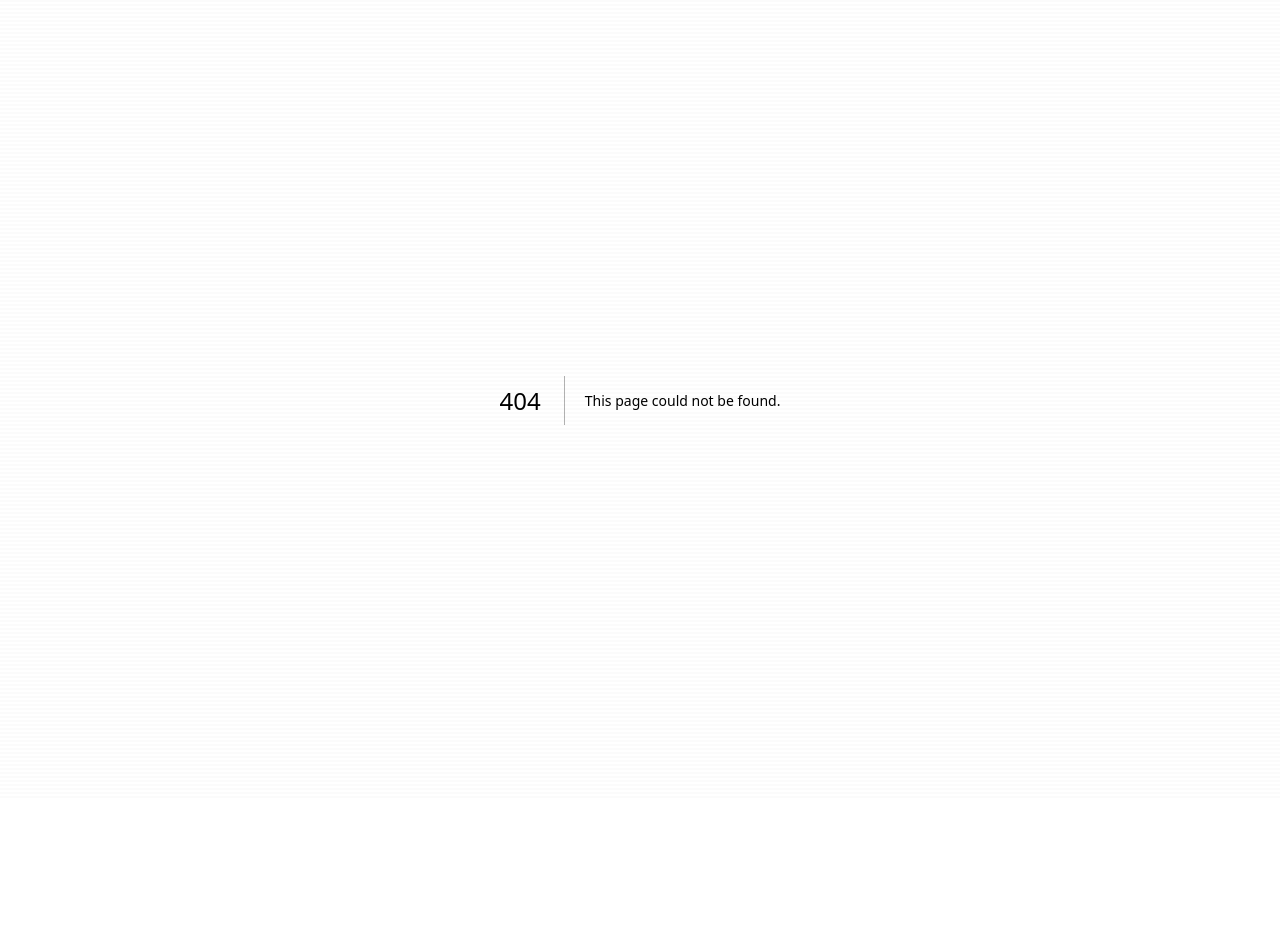
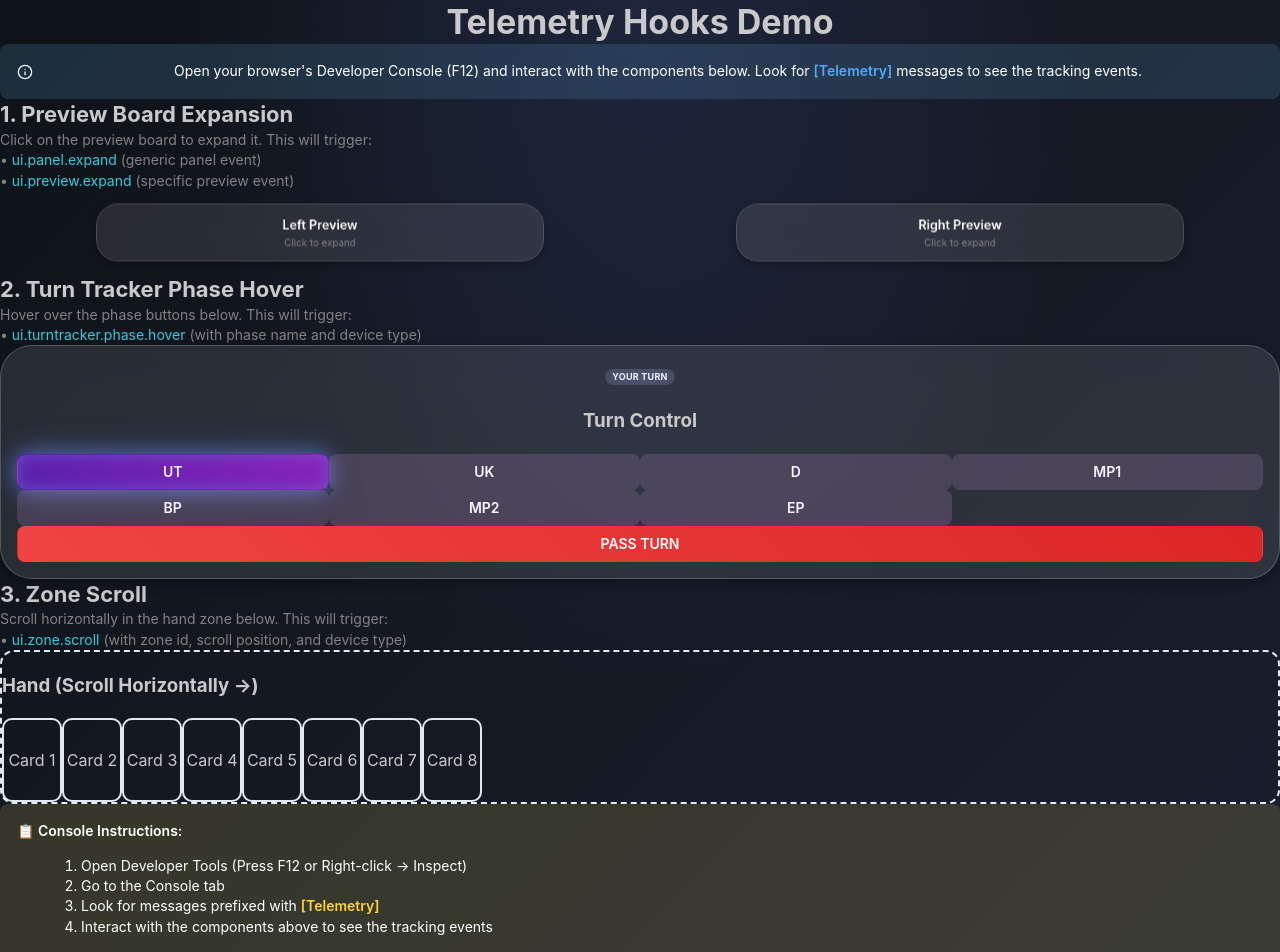
Before and after one commit to MauLom/MTG-friends, a Next.js app: page /telemetry-demo in a window 1280 px wide. Before the commit this address had no page. Shown: the top 952 px of the page. Before the commit the page ends 800 px from the top, so only its background shows below. Built offline with nearby package versions, Linux system fonts and the light colour scheme.

Commit message:
Add telemetry demo page for testing hooks
Co-authored-by: MauLom <23729673+MauLom@users.noreply.github.com>

```diff
--- /dev/null
+++ b/src/app/telemetry-demo/page.tsx
@@ -0,0 +1,122 @@
+'use client';
+
+import React from 'react';
+import { Stack, Text, Title, Alert } from '@mantine/core';
+import { DndProvider } from 'react-dnd';
+import { HTML5Backend } from 'react-dnd-html5-backend';
+import PreviewBoard from '@/components/game/panels/PreviewBoard';
+import TurnTracker from '@/components/game/TurnTracker';
+import GameZone from '@/components/game/GameZone';
+import { Info } from 'lucide-react';
+
+/**
+ * Telemetry Demo Page
+ * Demonstrates all telemetry tracking hooks
+ * Open dev console (F12) and look for [Telemetry] messages
+ */
+export default function TelemetryDemoPage() {
+  return (
+    <DndProvider backend={HTML5Backend}>
+      <div className="min-h-screen p-8 bg-gradient-to-br from-slate-900 via-slate-800 to-slate-900">
+        <div className="max-w-6xl mx-auto space-y-8">
+        {/* Header */}
+        <div className="text-center space-y-4">
+          <Title order={1} className="text-white">
+            Telemetry Hooks Demo
+          </Title>
+          <Alert icon={<Info size={16} />} color="blue" variant="light">
+            <Text size="sm">
+              Open your browser&apos;s Developer Console (F12) and interact with the components below.
+              Look for <Text span fw={600} c="blue">[Telemetry]</Text> messages to see the tracking events.
+            </Text>
+          </Alert>
+        </div>
+
+        {/* Section 1: Preview Board Expansion */}
+        <div className="space-y-4">
+          <div>
+            <Title order={3} className="text-white mb-2">
+              1. Preview Board Expansion
+            </Title>
+            <Text size="sm" c="dimmed">
+              Click on the preview board to expand it. This will trigger:
+              <br />• <Text span c="cyan">ui.panel.expand</Text> (generic panel event)
+              <br />• <Text span c="cyan">ui.preview.expand</Text> (specific preview event)
+            </Text>
+          </div>
+          <div className="grid grid-cols-2 gap-8">
+            <PreviewBoard position="left" scale={0.7}>
+              <div className="p-8 text-center">
+                <Text c="white" size="lg" fw={600}>Left Preview</Text>
+                <Text c="dimmed" size="sm">Click to expand</Text>
+              </div>
+            </PreviewBoard>
+            <PreviewBoard position="right" scale={0.7}>
+              <div className="p-8 text-center">
+                <Text c="white" size="lg" fw={600}>Right Preview</Text>
+                <Text c="dimmed" size="sm">Click to expand</Text>
+              </div>
+            </PreviewBoard>
+          </div>
+        </div>
+
+        {/* Section 2: Turn Tracker Phase Hover */}
+        <div className="space-y-4">
+          <div>
+            <Title order={3} className="text-white mb-2">
+              2. Turn Tracker Phase Hover
+            </Title>
+            <Text size="sm" c="dimmed">
+              Hover over the phase buttons below. This will trigger:
+              <br />• <Text span c="cyan">ui.turntracker.phase.hover</Text> (with phase name and device type)
+            </Text>
+          </div>
+          <TurnTracker />
+        </div>
+
+        {/* Section 3: Zone Scroll */}
+        <div className="space-y-4">
+          <div>
+            <Title order={3} className="text-white mb-2">
+              3. Zone Scroll
+            </Title>
+            <Text size="sm" c="dimmed">
+              Scroll horizontally in the hand zone below. This will trigger:
+              <br />• <Text span c="cyan">ui.zone.scroll</Text> (with zone id, scroll position, and device type)
+            </Text>
+          </div>
+          <GameZone
+            id="hand"
+            title="Hand (Scroll Horizontally →)"
+            cards={[
+              { id: '1', name: 'Card 1', type: 'creature' },
+              { id: '2', name: 'Card 2', type: 'instant' },
+              { id: '3', name: 'Card 3', type: 'sorcery' },
+              { id: '4', name: 'Card 4', type: 'enchantment' },
+              { id: '5', name: 'Card 5', type: 'artifact' },
+              { id: '6', name: 'Card 6', type: 'land' },
+              { id: '7', name: 'Card 7', type: 'planeswalker' },
+              { id: '8', name: 'Card 8', type: 'creature' },
+            ]}
+          />
+        </div>
+
+        {/* Console Instructions */}
+        <Alert color="yellow" variant="light">
+          <Text size="sm" fw={600} mb="xs">
+            📋 Console Instructions:
+          </Text>
+          <Text size="sm" component="div">
+            <ol style={{ marginLeft: '1.5rem' }}>
+              <li>Open Developer Tools (Press F12 or Right-click → Inspect)</li>
+              <li>Go to the Console tab</li>
+              <li>Look for messages prefixed with <Text span fw={600} c="yellow">[Telemetry]</Text></li>
+              <li>Interact with the components above to see the tracking events</li>
+            </ol>
+          </Text>
+        </Alert>
+        </div>
+      </div>
+    </DndProvider>
+  );
+}
```
